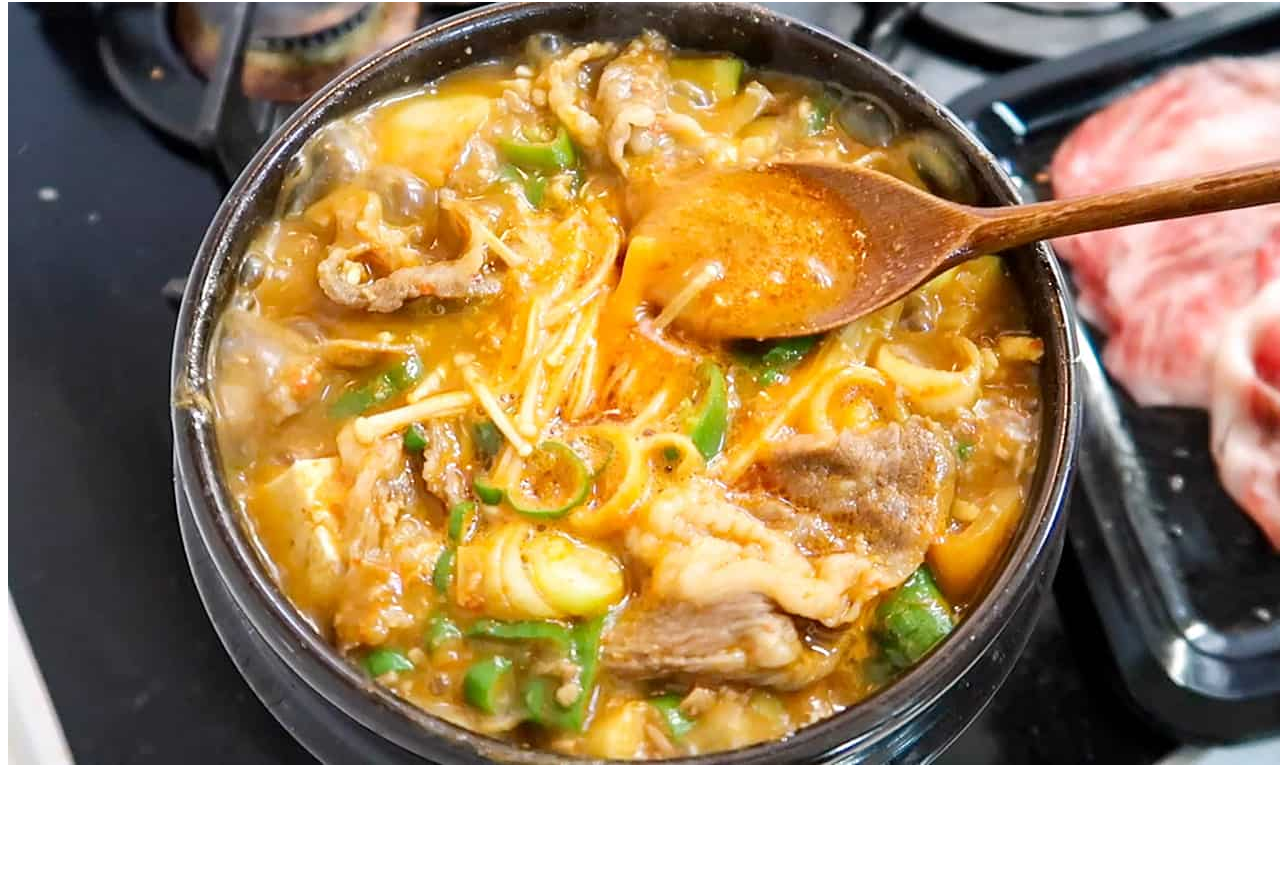
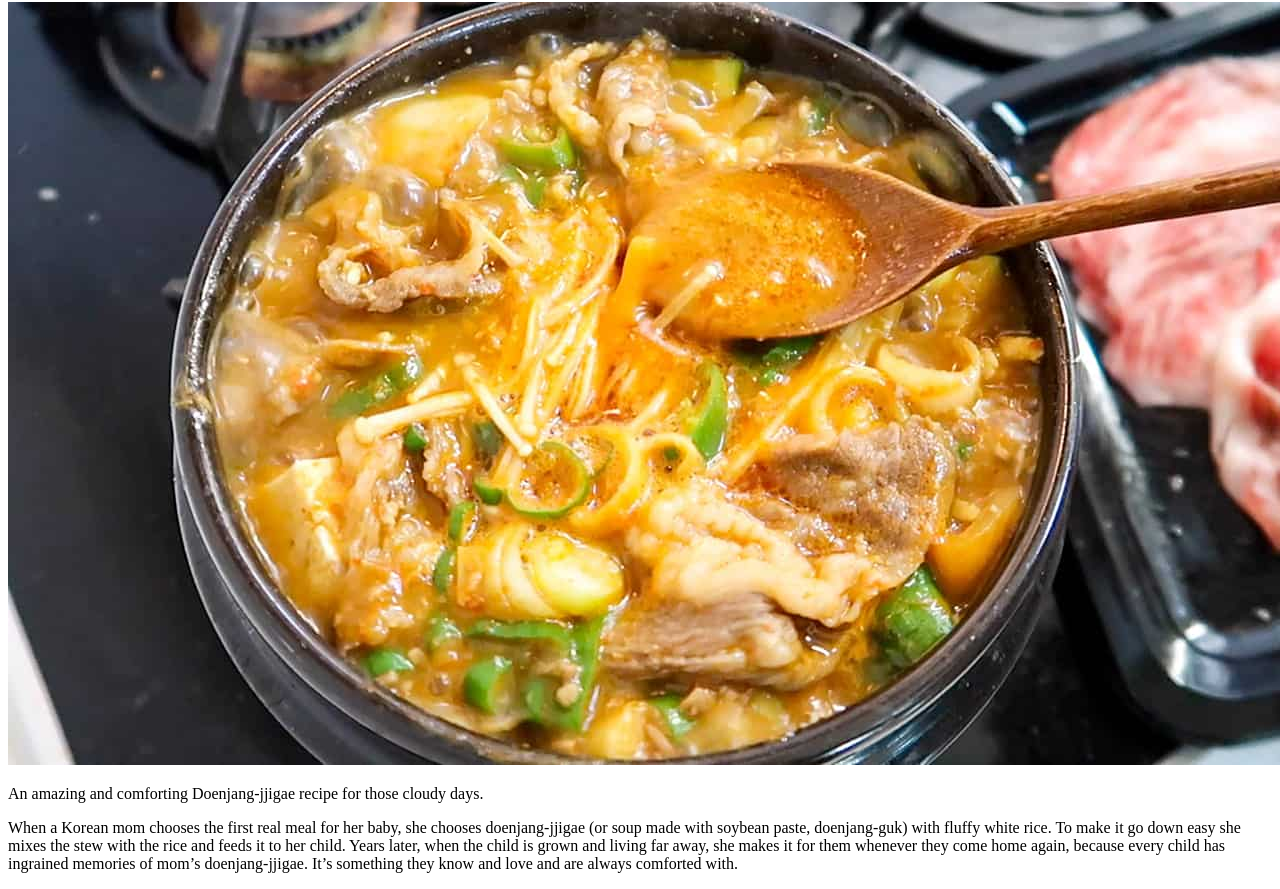
Before and after one commit to blueAnteater/odin_recipes, a plain HTML site: page recipes/doenjang-jjigae.html in a window 1280 px wide. Shown: the part 78-967 px from the top of the page. Before the commit the page ends 855 px from the top, so only its background shows below. Drawn offline with Linux system fonts and the light colour scheme.

Commit message:
Add description about Doenjang-jjigae

```diff
--- a/recipes/doenjang-jjigae.html
+++ b/recipes/doenjang-jjigae.html
@@ -7,5 +7,12 @@
 <body>
    <h1>Doenjang-jjigae</h1>
    <img src="../images/Doenjang-jjigae-cover.jpeg" title="Doenjjang-jjigae"  alt="Top view of delicious Doenjang-jiggae" >
+   <p>An amazing and comforting Doenjang-jjigae recipe for those cloudy days.</p>
+   <p>When a Korean mom chooses the first real meal for her baby,
+    she chooses doenjang-jjigae (or soup made with soybean paste, doenjang-guk) with fluffy white rice.
+    To make it go down easy she mixes the stew with the rice and feeds it to her child.
+    Years later, when the child is grown and living far away, she makes it for them
+    whenever they come home again, because every child has ingrained memories of mom’s doenjang-jjigae.
+    It’s something they know and love and are always comforted with.</p>
 </body>
 </html>
```
